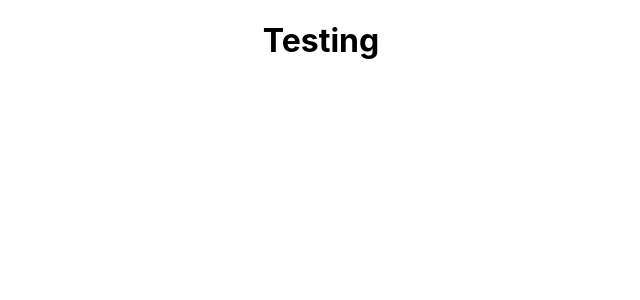
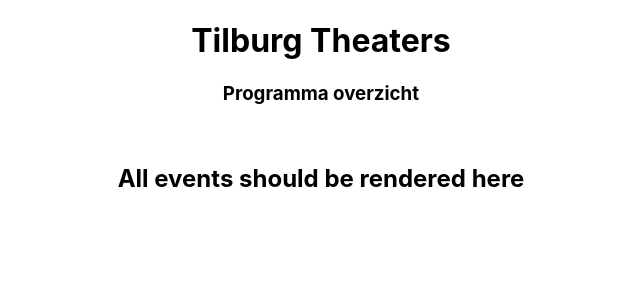
Before and after one commit to aida-ros/tilburg-theaters-app, a React (Create React App) app: page / in a window 1280 px wide. Shown: the top 300 px of the page, without its empty margins (319-959 px from the left). Built offline with nearby package versions, Linux system fonts and the light colour scheme.

Commit message:
Set up React components

```diff
--- a/src/App.js
+++ b/src/App.js
@@ -1,10 +1,11 @@
 import React from 'react';
 import './App.css';
+import EventsListContainer from './components/EventsListContainer'
 
 function App() {
   return (
     <div className="App">
-        <h1>Testing</h1>
+        <EventsListContainer/>
     </div>
   );
 }
--- /dev/null
+++ b/src/components/EventsList.js
@@ -0,0 +1,16 @@
+import React from 'react';
+
+function EventsList() {
+  return (
+    <main className="events-list-container">
+        <div className='main-header'>
+          <h1>Tilburg Theaters</h1>
+          <h3>Programma overzicht</h3>
+        </div><br/>
+
+        <h2>All events should be rendered here</h2>
+    </main>
+  );
+}
+
+export default EventsList;
--- /dev/null
+++ b/src/components/EventsListContainer.js
@@ -0,0 +1,12 @@
+import React, { Component } from 'react';
+import EventsList from './EventsList';
+
+class EventsListContainer extends Component {
+  render () {
+    return (
+      <EventsList/>
+    )
+  }
+}
+
+export default EventsListContainer;
```
